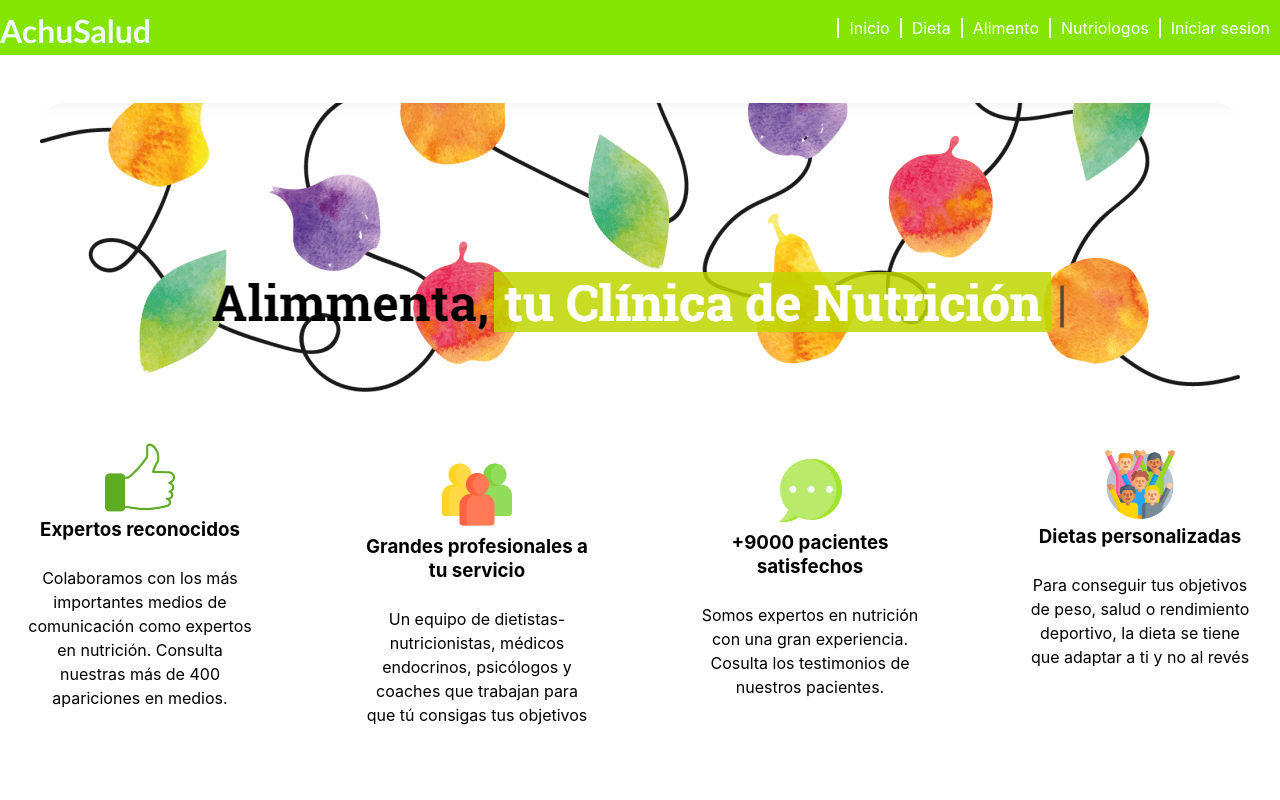
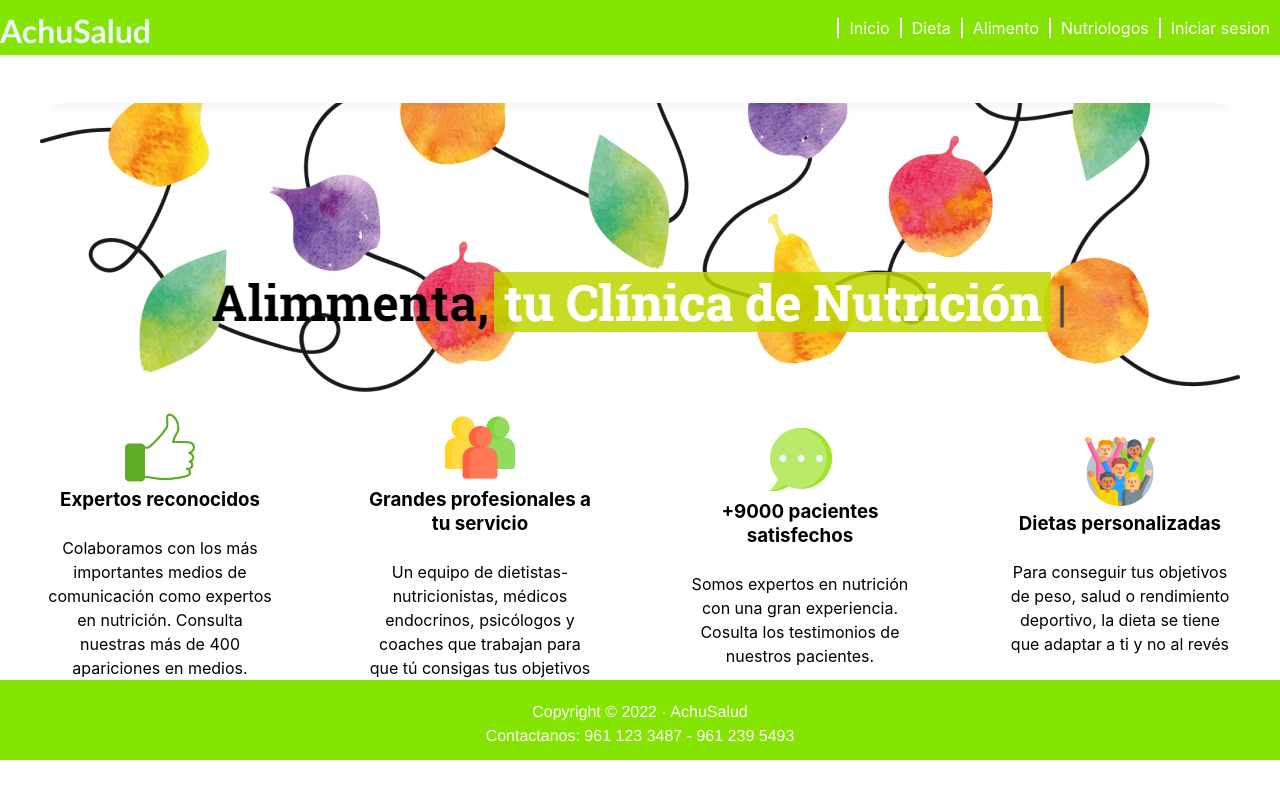
Before and after one commit to KarlaG56/HackSalud, a React (Vite) app: page / in a window 1280 px wide. Shown: the top 800 px of the page. Built offline with nearby package versions, Linux system fonts and the light colour scheme.

Commit message:
[UPDATE] Home

```diff
--- a/src/assets/styles/Home.css
+++ b/src/assets/styles/Home.css
@@ -1,10 +1,10 @@
 
  .body-container{
-    margin: auto;
+
     display: flex;
     align-items: center;
     flex-direction: column;
-    min-height: 500px;
+    min-height: 100px;
    }
 
 .Frase img{
@@ -13,10 +13,14 @@
     background-color: aqua;
     border-radius: 25px;
 }
+.Users{
+    display: flex;
+    flex-direction: row;
+}
 .Expertos{
+    margin: auto;
     width: 18%;
     height: 3%;
-    transform: translate(-500px,30px);
     text-align: center;
 }
 .Expertos img{
@@ -24,27 +28,27 @@
     height: 5%;
 }
 .Profesionales{
+    margin: auto;
     width: 18%;
     height: 10%;
-    transform: translate(-163px,-220px);
     text-align: center;
 }
 .Profesionales img{
     width: 30%;
 }
 .Pacientes{
+    margin: auto;
     width: 18%;
     height: 3%;
-    transform: translate(170px,-491px);
     text-align: center;
 }
 .Pacientes img{
     width: 30%;
 }
 .DietasPersonalizadas{
+    margin: auto;
     width: 18%;
     height: 3%;
-    transform: translate(500px,-740px);
     text-align: center;
 }
 .DietasPersonalizadas img{
--- a/src/components/Home/Inicio.jsx
+++ b/src/components/Home/Inicio.jsx
@@ -6,32 +6,34 @@ function Inicio() {
         <div className="body-container">
             <br /><br />
             <div className="Frase">
-                <img src="/img/Frase.png"/>
+                <img src="/img/Frase.png" />
             </div>
+            <div className="Users">
                 <div className="Expertos">
-                <img src="/img/like.png"/>
+                    <img src="/img/like.png" />
                     <br />
                     <h3 className="SubTituloHome">Expertos reconocidos</h3>
                     <br />
                     <a className="TextoSubtitulo">Colaboramos con los más importantes medios de comunicación como expertos en nutrición. Consulta nuestras más de 400 apariciones en medios.</a>
                 </div>
                 <div className="Profesionales">
-                <img src="/img/usuarios.png"/>
+                    <img src="/img/usuarios.png" />
                     <h3 className="SubTituloHome">Grandes profesionales a tu servicio</h3>
                     <br />
                     <a className="TextoSubtitulo">Un equipo de dietistas-nutricionistas, médicos endocrinos, psicólogos y coaches que trabajan para que tú consigas tus objetivos</a>
                 </div>
                 <div className="Pacientes">
-                <img src="/img/comentarios.png"/>
+                    <img src="/img/comentarios.png" />
                     <h3 className="SubTituloHome">+9000 pacientes satisfechos</h3>
                     <br />
                     <a className="TextoSubtitulo">Somos expertos en nutrición con una gran experiencia. Cosulta los testimonios de nuestros pacientes.</a>
                 </div>
                 <div className="DietasPersonalizadas">
-                <img src="/img/personas.png"/>
+                    <img src="/img/personas.png" />
                     <h3 className="SubTituloHome">Dietas personalizadas</h3>
                     <br />
                     <a className="TextoSubtitulo">Para conseguir tus objetivos de peso, salud o rendimiento deportivo, la dieta se tiene que adaptar a ti y no al revés</a>
+                </div>
             </div>
         </div>
     );
--- a/src/index.css
+++ b/src/index.css
@@ -15,11 +15,3 @@
   -moz-osx-font-smoothing: grayscale;
   -webkit-text-size-adjust: 100%;
 }
-
-.body{
-  margin: auto;
-  display: flex;
-  align-items: center;
-  flex-direction: column;
-  min-height: 1000px;
- }
```
Also changed, not shown: src/assets/styles/Account.css (line endings or trailing spaces). Lines whose indentation alone changed are shown as unchanged.
